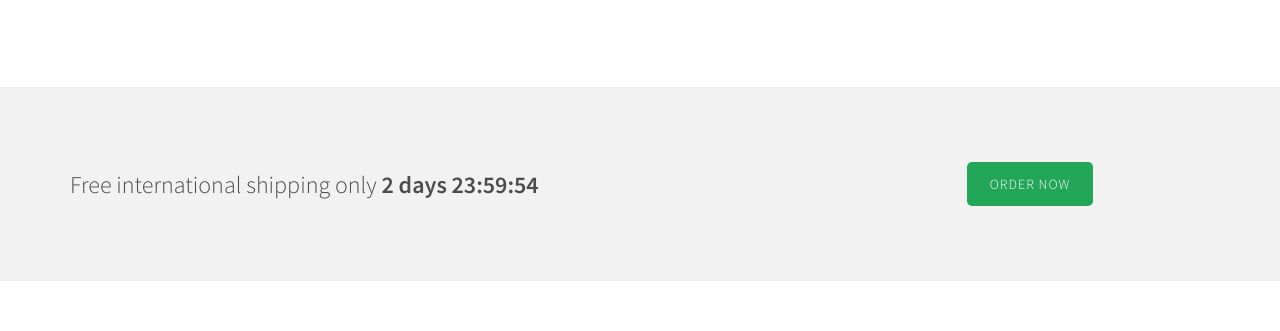
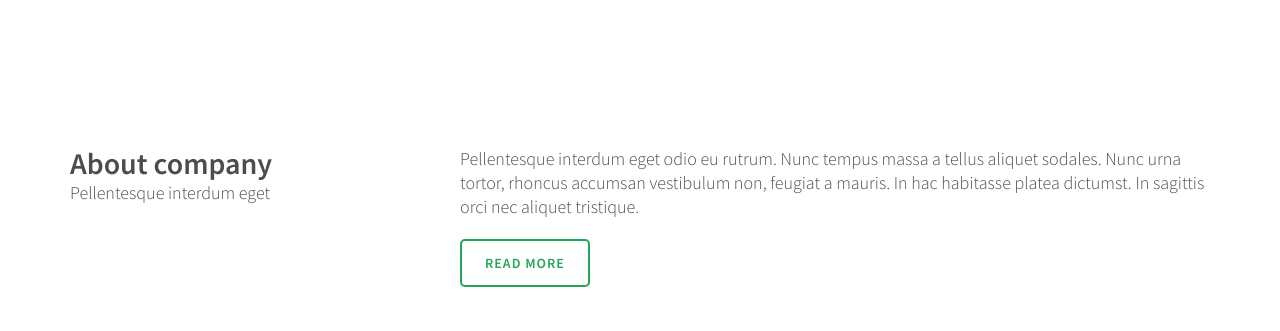
Before and after one commit to alexgustavofernandez/store, a plain HTML site: page index.html in a window 1280 px wide. Shown: the part 1210-1541 px from the top of the page. Drawn offline with nearby package versions, Linux system fonts and the light colour scheme.

Commit message:
Remove free shipping

```diff
--- a/index.html
+++ b/index.html
@@ -171,20 +171,6 @@
 								</div>
 							</div>
 						</div>
-					</div>
-				</div>
-			</div>
-		</section>
-
-		<section class="gray-bg padding-top-bottom ">
-			<div class="container">
-				<div class="row">
-					<div class="col-md-8 wow fadeInLeft">
-						<h3 class="center cta-message">Free international shipping only  <strong><span id="countdown"></span></strong></h3>
-
-					</div>
-					<div class="col-md-4 text-center wow fadeInRight">
-						<a class="btn btn-store cta-button smooth-scroll" href="#orderform" >Order Now</a>
 					</div>
 				</div>
 			</div>
--- a/js/app.js
+++ b/js/app.js
@@ -1,8 +1,9 @@
+'use strict';
+
 angular.module('storeApp', [])
 
   .controller('orderController', function($scope) {
 
-      console.log("esto funciona");
   $scope.options = [
     { label: '0', value: 0 },
     { label: '1', value: 1 },
```
